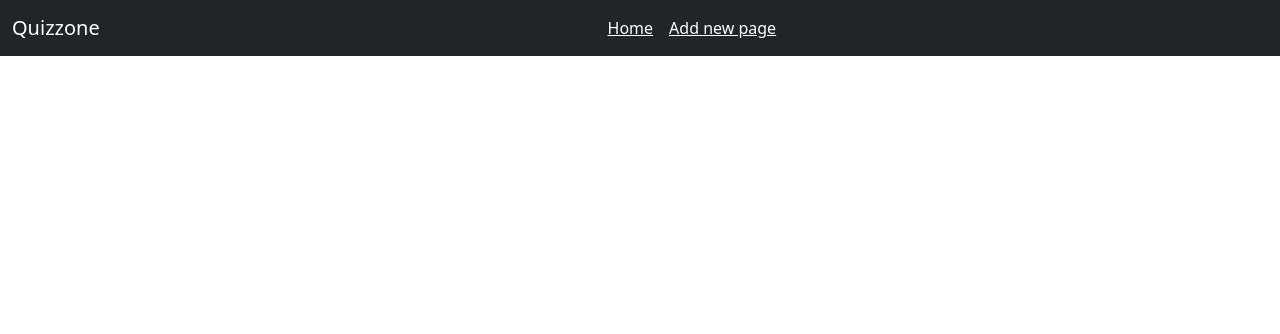
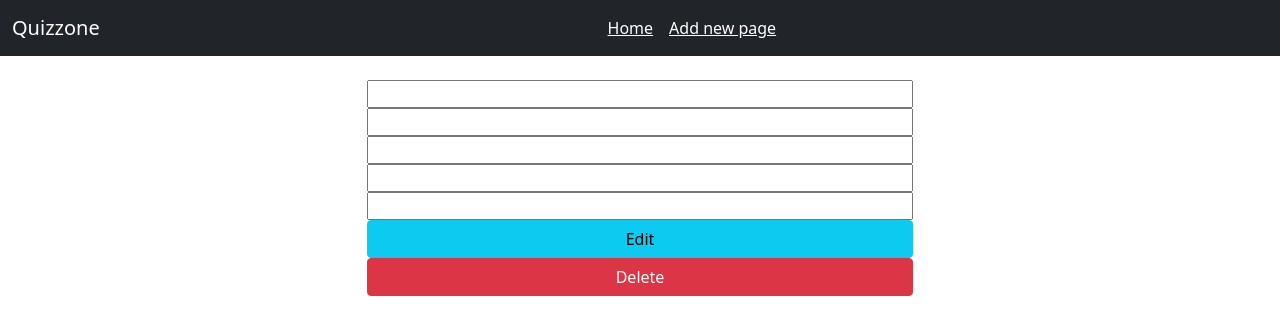
Before and after one commit to eduardomecchia/quizzone, a Vue app: page /users/1 in a window 1280 px wide. Shown: the top 334 px of the page. Built offline with nearby package versions, Linux system fonts and the light colour scheme; no server answers.

Commit message:
Add possibility to edit user

```diff
--- a/src/anagrafica.json
+++ b/src/anagrafica.json
@@ -2,11 +2,11 @@
   "users": [
     {
       "id": 1,
-            "name": "Mario",
-            "surname": "Rossi",
+      "name": "Marioa",
+      "surname": "Rossia",
       "email": "mario.rossi@gmail.com",
       "city": "Milano",
-            "notes": ""
+      "notes": "asaasas"
     },
     {
       "id": 2,
--- a/src/components/Card.vue
+++ b/src/components/Card.vue
@@ -12,13 +12,7 @@
             <div class="notes">{{ getUser.notes }}</div>
         </div>
 
-        <!-- <router-link :to="{ name: 'edit', params: { id: getUser.id } }" class="btn btn-primary">
-            <i class="fas fa-edit"></i>
-            <div>Edit</div>
-        </router-link> -->
-
         <router-link :to="{ name: 'User', params: { id: getUser.id } }" class="btn btn-primary">
-            <i class="fas fa-info-circle"></i>
             <div>Details</div>
         </router-link>
     </div>
--- a/src/router/index.js
+++ b/src/router/index.js
@@ -16,6 +16,11 @@ const routes = [
     component: () => import(/* webpackChunkName: "user" */ '../views/User.vue')
   },
   {
+    path: '/users/:id/edit',
+    name: 'Edit',
+    component: () => import(/* webpackChunkName: "edit" */ '../views/Edit.vue')
+  },
+  {
     path: '/new',
     name: 'New',
     component: () => import(/* webpackChunkName: "new" */ '../views/New.vue')
--- /dev/null
+++ b/src/views/Edit.vue
@@ -0,0 +1,82 @@
+<template>
+    <main class="user">
+        <div class="container">
+            <div class="row justify-content-center mt-4">
+                <div class="col-md-6">
+                    <form action="POST" class="d-flex justify-content-center flex-column">
+                        <label for="name"></label>
+                        <input type="text" ref="name" id="name" name="name" :value="getUser != undefined ? getUser.name : user.name">
+
+                        <label for="surname"></label>
+                        <input type="text" ref="surname" id="surname" name="surname" :value="getUser != undefined ? getUser.surname : user.surname">
+
+                        <label for="email"></label>
+                        <input type="text" ref="email" id="email" name="email" :value="getUser != undefined ? getUser.email : user.email">
+
+                        <label for="city"></label>
+                        <input type="text" ref="city" id="city" name="city" :value="getUser != undefined ? getUser.city : user.city">
+
+                        <label for="notes"></label>
+                        <input type="text" ref="notes" id="notes" name="notes" :value="getUser != undefined ? getUser.notes : user.notes">
+
+                        <button class="btn btn-primary" type="submit" @click.prevent="editUser()">Submit</button>
+                    </form>
+                </div>
+            </div>
+        </div>
+    </main>
+</template>
+
+<script>
+import axios from 'axios'
+
+export default {
+    name: 'User',
+
+    data() {
+        return {
+            user: {
+                id: 0,
+                name: '',
+                surname: '',
+                email: '',
+                city: '',
+                notes: ''
+            }
+        }
+    },
+
+    methods: {
+        editUser() {
+            this.user.name = this.$refs.name.value;
+            this.user.surname = this.$refs.surname.value;
+            this.user.email = this.$refs.email.value;
+            this.user.city = this.$refs.city.value;
+            this.user.notes = this.$refs.notes.value;
+
+            axios.put(`http://localhost:3000/users/${this.$route.params.id}`, this.user)
+            .then(response => console.log(response))
+            .catch(error => console.log(error))
+
+            this.$router.push('/')
+        }
+    },
+
+    created() {
+        if (this.getUser == undefined) {
+            axios.get(`http://localhost:3000/users/${this.$route.params.id}`)
+            .then(response => {
+                this.user = response.data;
+            })
+            .catch(error => console.log(error));
+        }
+    },
+
+    computed: {
+        getUser() {
+            console.log(this.$store.state.users[this.$route.params.id - 1]);
+            return this.$store.state.users[this.$route.params.id - 1];
+        }
+    }
+}
+</script>
--- a/src/views/User.vue
+++ b/src/views/User.vue
@@ -1,10 +1,35 @@
 <template>
     <main class="user">
-        <div class="name">{{ getUser != undefined ? getUser.name : user.name }}</div>
-        <div class="surname">{{ getUser != undefined ? getUser.surname : user.surname }}</div>
-        <div class="email">{{ getUser != undefined ? getUser.email : user.email }}</div>
-        <div class="city">{{ getUser != undefined ? getUser.city : user.city }}</div>
-        <div class="notes">{{ getUser != undefined ? getUser.notes : user.notes }}</div>
+        <div class="container">
+            <div class="row justify-content-center mt-4">
+                <div class="col-md-6">
+                    <form action="" class="d-flex justify-content-center flex-column">
+                        <label for="name"></label>
+                        <input readonly type="text" id="name" name="name" :value="getUser != undefined ? getUser.name : user.name">
+
+                        <label for="surname"></label>
+                        <input readonly type="text" id="surname" name="surname" :value="getUser != undefined ? getUser.surname : user.surname">
+
+                        <label for="email"></label>
+                        <input readonly type="text"  id="email" name="email" :value="getUser != undefined ? getUser.email : user.email">
+
+                        <label for="city"></label>
+                        <input readonly type="text" id="city" name="city" :value="getUser != undefined ? getUser.city : user.city">
+
+                        <label for="notes"></label>
+                        <input readonly type="text" id="notes" name="notes" :value="getUser != undefined ? getUser.notes : user.notes">
+
+                        <router-link :to="{ name: 'Edit', params: { id: $route.params.id } }" class="btn btn-info">
+                            <div>Edit</div>
+                        </router-link>
+
+                        <router-link :to="{ name: 'User', params: { id: $route.params.id } }" class="btn btn-danger">
+                            <div>Delete</div>
+                        </router-link>
+                    </form>
+                </div>
+            </div>
+        </div>
     </main>
 </template>
 
```
Lines whose indentation alone changed are shown as unchanged.
